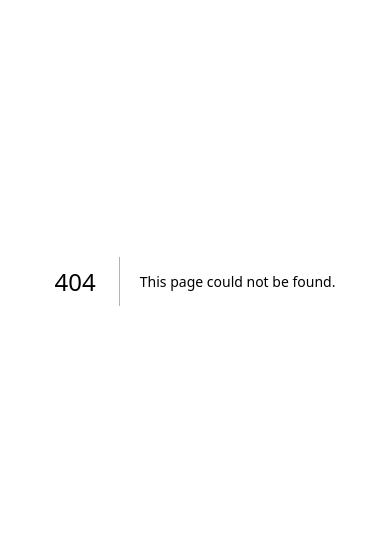
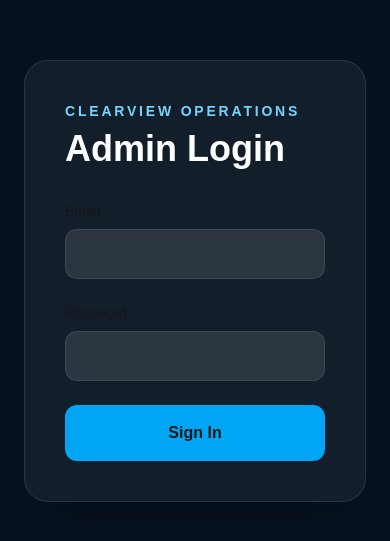
Before and after one commit to Mickey-Bancie/clearview-operations, a Next.js app: page /admin/login in a window 390 px wide. Before the commit this address had no page. Shown: the part 141-682 px from the top of the page. Built offline with nearby package versions, Linux system fonts and the light colour scheme; no server answers.

Commit message:
Improve mobile navigation

```diff
--- /dev/null
+++ b/app/admin/login/page.tsx
@@ -0,0 +1,102 @@
+"use client";
+
+import { useState } from "react";
+
+import { createClient } from "@/lib/supabase/client";
+
+export default function AdminLoginPage() {
+
+    const [error, setError] = useState("");
+const [isLoading, setIsLoading] = useState(false);
+
+const supabase = createClient();
+
+  const [email, setEmail] = useState("");
+  const [password, setPassword] = useState("");
+
+  const handleLogin = async (
+  event: React.FormEvent<HTMLFormElement>
+) => {
+  event.preventDefault();
+
+  setError("");
+  setIsLoading(true);
+
+  const { error } = await supabase.auth.signInWithPassword({
+    email,
+    password,
+  });
+
+  if (error) {
+    setError("Invalid email or password.");
+    setIsLoading(false);
+    return;
+  }
+
+  window.location.href = "/admin";
+};
+
+
+  return (
+    <main className="min-h-screen bg-[#06131f] flex items-center justify-center px-6">
+      <section className="w-full max-w-md rounded-3xl border border-white/10 bg-white/5 p-10 shadow-2xl backdrop-blur">
+
+        <p className="mb-2 text-sm font-semibold uppercase tracking-[0.2em] text-sky-300">
+          Clearview Operations
+        </p>
+
+        <h1 className="mb-8 text-4xl font-bold text-white">
+          Admin Login
+        </h1>
+
+        <form onSubmit={handleLogin} className="space-y-6">
+
+          <div>
+            <label className="mb-2 block text-sm">
+              Email
+            </label>
+
+            <input
+              type="email"
+              value={email}
+              onChange={(e)=>setEmail(e.target.value)}
+              className="w-full rounded-xl border border-white/10 bg-white/10 px-4 py-3 outline-none focus:border-sky-400"
+            />
+          </div>
+
+          <div>
+            <label className="mb-2 block text-sm">
+              Password
+            </label>
+
+            <input
+              type="password"
+              value={password}
+              onChange={(e)=>setPassword(e.target.value)}
+              className="w-full rounded-xl border border-white/10 bg-white/10 px-4 py-3 outline-none focus:border-sky-400"
+            />
+          </div>
+
+          {error && (
+  <div
+    role="alert"
+    className="rounded-xl border border-red-400/30 bg-red-400/10 p-4 text-sm text-red-200"
+  >
+    {error}
+  </div>
+)}
+
+          <button
+  type="submit"
+  disabled={isLoading}
+  className="w-full rounded-xl bg-sky-500 py-4 font-semibold transition hover:bg-sky-400 disabled:cursor-not-allowed disabled:opacity-60"
+>
+  {isLoading ? "Signing In..." : "Sign In"}
+</button>
+
+        </form>
+
+      </section>
+    </main>
+  );
+}
--- /dev/null
+++ b/app/admin/page.tsx
@@ -0,0 +1,49 @@
+import { createClient } from "@/lib/supabase/server";
+import { redirect } from "next/navigation";
+
+export default async function AdminPage() {
+  const supabase = await createClient();
+
+  const {
+    data: { user },
+  } = await supabase.auth.getUser();
+
+  if (!user) {
+    redirect("/admin/login");
+  }
+
+  return (
+    <main className="min-h-screen bg-[#06131f] px-4 py-10 text-white md:px-6 md:py-16">
+      <section className="mx-auto max-w-6xl">
+        <p className="mb-3 text-sm font-semibold uppercase tracking-[0.25em] text-sky-300">
+          Clearview Operations
+        </p>
+
+        <h1 className="mb-3 text-4xl font-bold md:text-5xl">
+          Admin Dashboard
+        </h1>
+
+        <p className="text-white/60">
+          Signed in as {user.email}
+        </p>
+
+        <div className="mt-10 grid gap-6 md:grid-cols-3">
+          <div className="rounded-2xl border border-white/10 bg-white/5 p-6">
+            <p className="text-sm text-white/60">Pending Testimonials</p>
+            <p className="mt-2 text-4xl font-bold">0</p>
+          </div>
+
+          <div className="rounded-2xl border border-white/10 bg-white/5 p-6">
+            <p className="text-sm text-white/60">Approved Testimonials</p>
+            <p className="mt-2 text-4xl font-bold">0</p>
+          </div>
+
+          <div className="rounded-2xl border border-white/10 bg-white/5 p-6">
+            <p className="text-sm text-white/60">Rejected Testimonials</p>
+            <p className="mt-2 text-4xl font-bold">0</p>
+          </div>
+        </div>
+      </section>
+    </main>
+  );
+}
--- a/app/page.tsx
+++ b/app/page.tsx
@@ -155,6 +155,12 @@ useEffect(() => {
   const handleScroll = () => {
     const currentScrollY = window.scrollY;
 
+    if (mobileMenuOpen) {
+  setShowNavbar(true);
+  setLastScrollY(currentScrollY);
+  return;
+}
+
     if (currentScrollY < 10) {
       setShowNavbar(true);
     } else if (currentScrollY < lastScrollY) {
@@ -171,7 +177,7 @@ useEffect(() => {
   return () => {
     window.removeEventListener("scroll", handleScroll);
   };
-}, [lastScrollY]);
+}, [lastScrollY, mobileMenuOpen]);
 
   const navLinks = [
     { label: "Home", href: "#home" },
@@ -236,13 +242,13 @@ useEffect(() => {
       transition={{ duration: 0.2 }}
       className="w-full overflow-x-hidden border-t border-blue-800/50 bg-[#071a35] px-4 pb-5 pt-3 lg:hidden"
     >
-      <div className="mx-auto flex max-w-7xl flex-col items-start gap-4">
+      <div className="mx-auto flex max-w-7xl flex-col items-start gap-2">
         {navLinks.map((link) => (
           <a
             key={link.href}
             href={link.href}
             onClick={() => setMobileMenuOpen(false)}
-            className="ink-card inline-flex w-fit rounded-xl border border-blue-800/40 bg-blue-950/20 px-8 py-4 text-sm font-black uppercase tracking-wide text-slate-200 transition active:scale-[0.98]"
+            className="nav-ink-tab py-2 text-sm font-black uppercase tracking-wide text-slate-200 transition hover:text-blue-400 hover:drop-shadow-[0_0_8px_rgba(96,165,250,0.8)]"
           >
             {link.label}
           </a>
--- /dev/null
+++ b/lib/supabase/client.ts
@@ -0,0 +1,16 @@
+import { createBrowserClient } from "@supabase/ssr";
+
+export function createClient() {
+  const supabaseUrl = process.env.NEXT_PUBLIC_SUPABASE_URL;
+  const supabasePublishableKey =
+    process.env.NEXT_PUBLIC_SUPABASE_PUBLISHABLE_KEY;
+
+  if (!supabaseUrl || !supabasePublishableKey) {
+    throw new Error("Missing Supabase environment variables.");
+  }
+
+  return createBrowserClient(
+    supabaseUrl,
+    supabasePublishableKey
+  );
+}
--- /dev/null
+++ b/lib/supabase/proxy.ts
@@ -0,0 +1,39 @@
+import { createServerClient } from "@supabase/ssr";
+import { NextResponse, type NextRequest } from "next/server";
+
+export async function updateSession(request: NextRequest) {
+  let supabaseResponse = NextResponse.next({
+    request,
+  });
+
+  const supabase = createServerClient(
+    process.env.NEXT_PUBLIC_SUPABASE_URL!,
+    process.env.NEXT_PUBLIC_SUPABASE_PUBLISHABLE_KEY!,
+    {
+      cookies: {
+        getAll() {
+          return request.cookies.getAll();
+        },
+
+        setAll(cookiesToSet) {
+          cookiesToSet.forEach(({ name, value }) => {
+            request.cookies.set(name, value);
+          });
+
+          supabaseResponse = NextResponse.next({
+            request,
+          });
+
+          cookiesToSet.forEach(({ name, value, options }) => {
+            supabaseResponse.cookies.set(name, value, options);
+          });
+        },
+      },
+    }
+  );
+
+  // Refresh and validate the authentication token.
+  await supabase.auth.getClaims();
+
+  return supabaseResponse;
+}
--- /dev/null
+++ b/lib/supabase/server.ts
@@ -0,0 +1,29 @@
+import { createServerClient } from "@supabase/ssr";
+import { cookies } from "next/headers";
+
+export async function createClient() {
+  const cookieStore = await cookies();
+
+  return createServerClient(
+    process.env.NEXT_PUBLIC_SUPABASE_URL!,
+    process.env.NEXT_PUBLIC_SUPABASE_PUBLISHABLE_KEY!,
+    {
+      cookies: {
+        getAll() {
+          return cookieStore.getAll();
+        },
+
+        setAll(cookiesToSet) {
+          try {
+            cookiesToSet.forEach(({ name, value, options }) => {
+              cookieStore.set(name, value, options);
+            });
+          } catch {
+            // Server Components cannot always modify cookies.
+            // Our proxy will handle session refreshes.
+          }
+        },
+      },
+    }
+  );
+}
--- a/package.json
+++ b/package.json
@@ -9,6 +9,7 @@
     "lint": "eslint"
   },
   "dependencies": {
+    "@supabase/ssr": "^0.12.4",
     "@supabase/supabase-js": "^2.110.8",
     "framer-motion": "^12.40.0",
     "lucide-react": "^1.16.0",
```
Also changed, not shown: lib/supabase/browser.ts (added), 1 other file (tests, documents, lock files or other folders).
